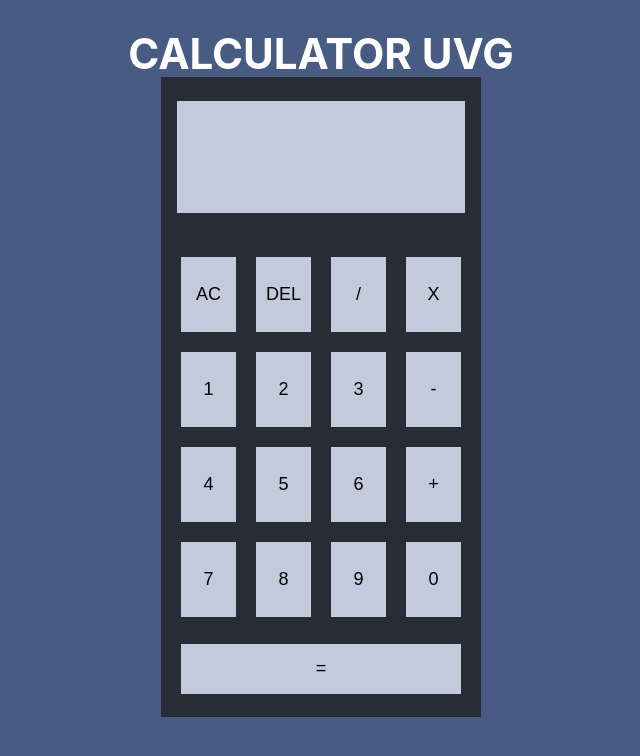
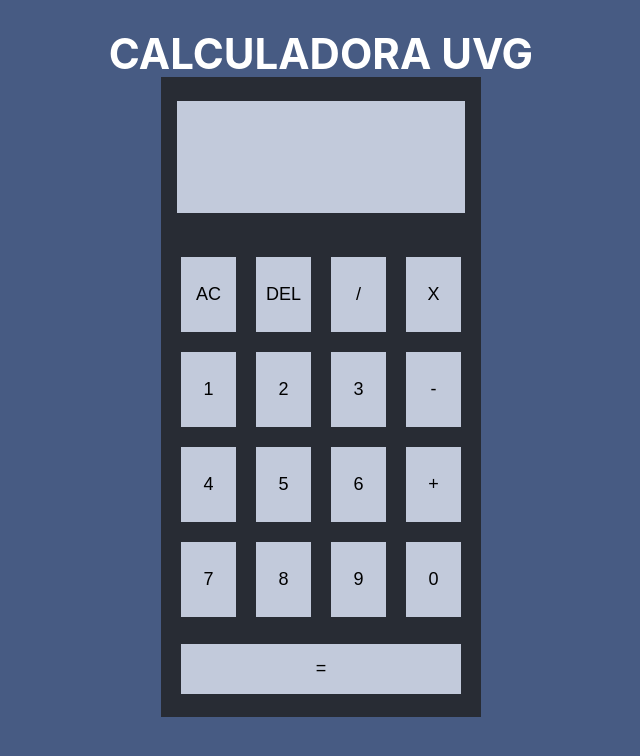
Before and after one commit to ChristopherG19/Lab08_Calculator, a React (Vite) app: page / in a window 1280 px wide. Shown: the top 756 px of the page, without its empty margins (319-959 px from the left). Built offline with nearby package versions, Linux system fonts and the light colour scheme.

Commit message:
Implementación de funcionalidades básicas

```diff
--- a/src/App.jsx
+++ b/src/App.jsx
@@ -2,15 +2,12 @@ import './App.css'
 import Calcu from './components/Calculator'
 
 const App = () => {
-
   return (
     <div className="app">
       <header className="app-header">
-        <h1>CALCULATOR UVG</h1>
+        <h1>CALCULADORA UVG</h1>
       </header>
-
       <Calcu />
-
     </div>
   )
 }
```
